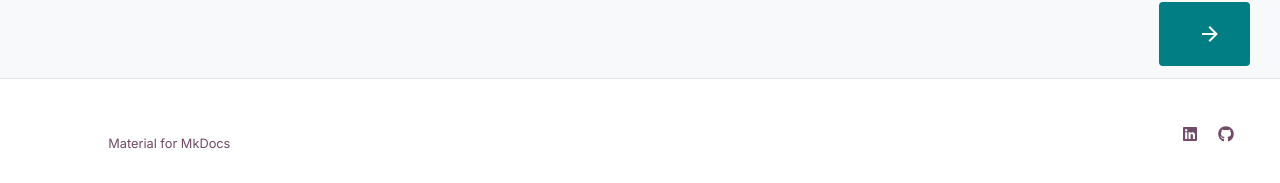
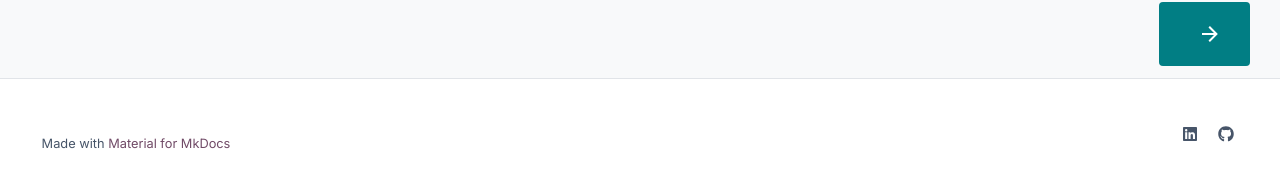
Before and after one commit to Kashyap-001/odoo19-docs, an MkDocs documentation site: the page built from docs/index.md, in a window 1280 px wide and 1400 px high, scrolled down 2617 px. Shown: the part 1214-1397 px from the top of the window. Built offline with MkDocs 1.6.1 and Material for MkDocs 9.7.7, drawn with Linux system fonts in a browser that asks for light colours.

Commit message:
UI: Force text and icon color in footer for light mode visibility

```diff
--- a/docs/stylesheets/extra.css
+++ b/docs/stylesheets/extra.css
@@ -617,10 +617,16 @@
 
 /* Let the copyright footer show normally again */
 .md-footer-meta {
-  border-top: 1px solid var(--theme-border);
-  background-color: var(--theme-content-bg);
-  padding: 1rem 0;
-  color: var(--theme-text) !important;
+  border-top: 1px solid var(--theme-border) !important;
+  background-color: var(--theme-content-bg) !important;
+  padding: 1rem 0 !important;
+}
+
+.md-footer-meta,
+.md-footer-meta .md-copyright,
+.md-footer-meta .md-social__link {
+  color: var(--theme-text-light) !important;
+  fill: var(--theme-text-light) !important; /* For SVGs/Icons */
 }
 
 .md-footer-meta a {
```
